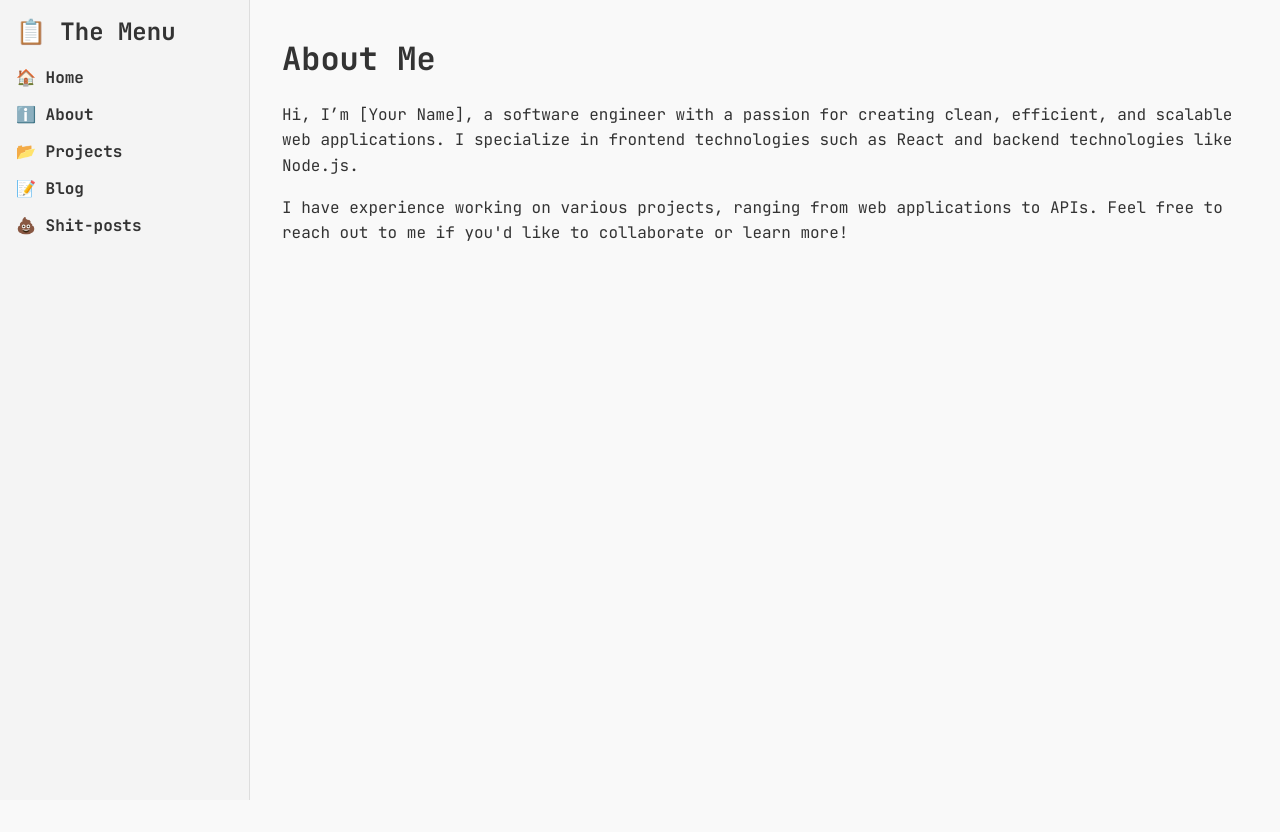
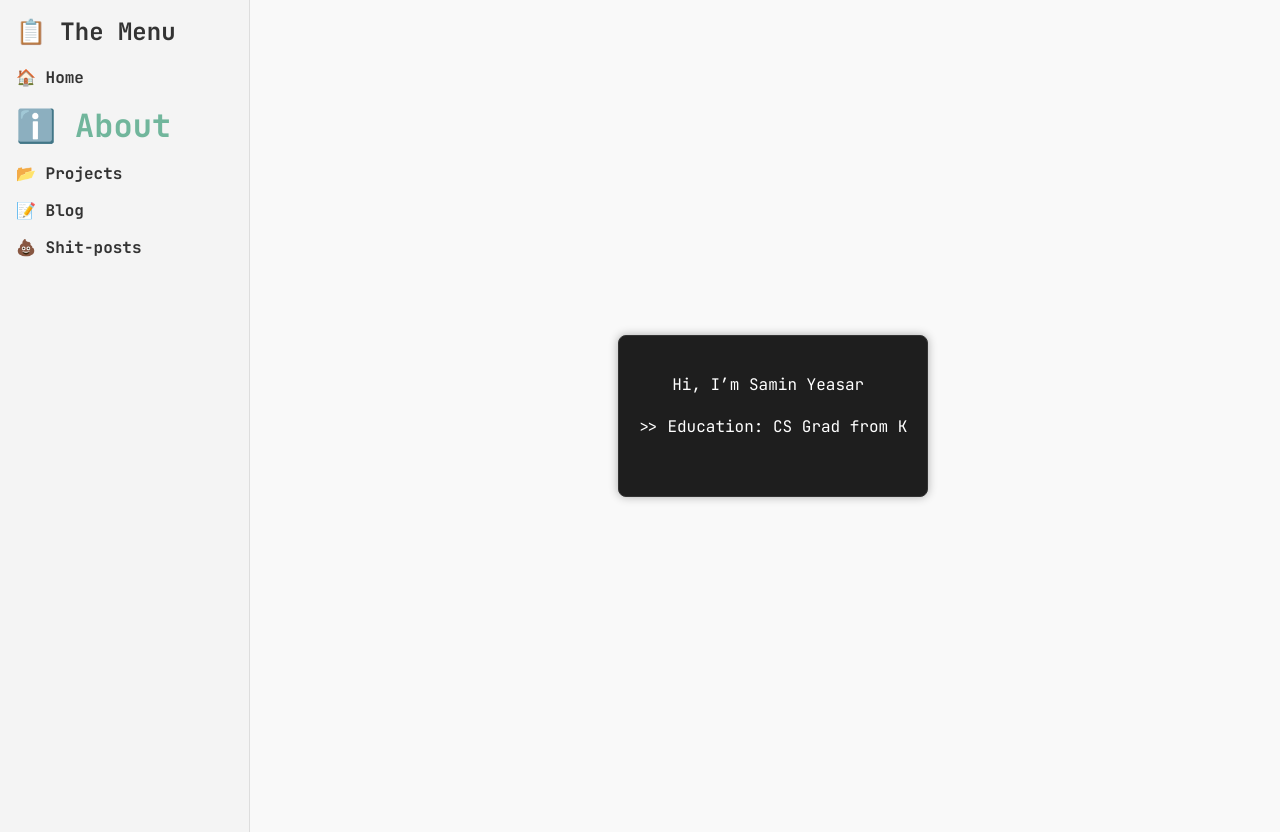
Before and after one commit to Y3454R/my-portfolio-website, a Next.js app: page /about in a window 1280 px wide. Before the commit the page ends 800 px from the top, so only its background shows below. Built offline with nearby package versions, Linux system fonts and the light colour scheme.

Commit message:
:star: feat: add about me

```diff
--- a/package.json
+++ b/package.json
@@ -9,9 +9,9 @@
     "lint": "next lint"
   },
   "dependencies": {
+    "next": "14.2.11",
     "react": "^18",
-    "react-dom": "^18",
-    "next": "14.2.11"
+    "react-dom": "^18"
   },
   "devDependencies": {
     "eslint": "^8",
--- /dev/null
+++ b/src/app/about/about.module.css
@@ -0,0 +1,42 @@
+.container {
+  display: flex;
+  justify-content: center;
+  align-items: center;
+  height: 100vh; /* Adjust if needed */
+  text-align: center; /* Center the text horizontally */
+  padding: 20px;
+  box-sizing: border-box;
+}
+
+.terminal {
+  font-family: "JetBrains Mono", monospace;
+  background: #1e1e1e; /* Dark background for a terminal effect */
+  color: #ffffff; /* White text color */
+  border: 1px solid #333; /* Border to mimic terminal */
+  padding: 20px;
+  border-radius: 8px;
+  box-shadow: 0 0 10px rgba(0, 0, 0, 0.3);
+  max-width: 80%; /* Adjust based on your design needs */
+  margin: auto;
+}
+
+.typingWrapper {
+  white-space: pre; /* Maintain spacing and line breaks */
+  overflow: hidden;
+  font-size: 1.2em; /* Adjust the font size as needed */
+}
+
+.cursor {
+  display: inline-block;
+  background-color: #00ff00; /* Green cursor for terminal effect */
+  width: 10px;
+  height: 1em;
+  margin-left: 2px;
+  animation: blink 1s step-start infinite;
+}
+
+@keyframes blink {
+  50% {
+    background-color: transparent;
+  }
+}
--- a/src/app/about/page.js
+++ b/src/app/about/page.js
@@ -1,18 +1,60 @@
+"use client";
+import { useEffect, useState } from "react";
+import styles from "./about.module.css";
+
 export default function About() {
+  const lines = [
+    "Hi, I’m Samin Yeasar ",
+    ">> Education: CS Grad from KUET ",
+    ">> Experiences: Jr. SWE @ CodeMarshal IT Systemss",
+    ">> skills : ",
+    " *languages: C++, JS, Python ",
+    " *frontend: React Native, Next JS ",
+    " *backend: Node JS, Express ",
+    " *database: PostgreSQL ",
+    " *tools: git ",
+  ];
+
+  const [displayedText, setDisplayedText] = useState([]);
+  const [currentLine, setCurrentLine] = useState(0);
+  const [currentCharIndex, setCurrentCharIndex] = useState(0);
+
+  useEffect(() => {
+    if (currentLine < lines.length) {
+      if (currentCharIndex < lines[currentLine].length) {
+        const timeoutId = setTimeout(() => {
+          setDisplayedText((prev) => {
+            const updatedText = [...prev];
+            updatedText[currentLine] =
+              (updatedText[currentLine] || "") +
+              lines[currentLine][currentCharIndex];
+            return updatedText;
+          });
+          setCurrentCharIndex(currentCharIndex + 1);
+        }, 100); // Typing speed (adjust the delay)
+
+        return () => clearTimeout(timeoutId); // Cleanup the timeout
+      } else {
+        // Move to the next line
+        const nextLineTimeout = setTimeout(() => {
+          setCurrentLine(currentLine + 1);
+          setCurrentCharIndex(0);
+        }, 500); // Delay between lines
+        return () => clearTimeout(nextLineTimeout);
+      }
+    }
+  }, [currentCharIndex, currentLine, lines]);
+
   return (
-    <div>
-      <h1>About Me</h1>
-      <p>
-        Hi, I’m [Your Name], a software engineer with a passion for creating
-        clean, efficient, and scalable web applications. I specialize in
-        frontend technologies such as React and backend technologies like
-        Node.js.
-      </p>
-      <p>
-        I have experience working on various projects, ranging from web
-        applications to APIs. Feel free to reach out to me if you'd like to
-        collaborate or learn more!
-      </p>
+    <div className={styles.container}>
+      <div className={styles.terminal}>
+        <div className={styles.typingWrapper}>
+          {displayedText.map((line, index) => (
+            <p key={index}>{line}</p>
+          ))}
+        </div>
+        <div className={styles.cursor}></div>
+      </div>
     </div>
   );
 }
--- a/src/app/layout.js
+++ b/src/app/layout.js
@@ -1,8 +1,11 @@
-// src/app/layout.js
+"use client";
+import { usePathname } from "next/navigation"; // Use the new hook for routing
 import "./globals.css"; // Import global styles
 import styles from "./layout.module.css"; // Import layout-specific styles
 
 export default function RootLayout({ children }) {
+  const pathname = usePathname(); // Get the current path
+
   return (
     <html lang="en">
       <head>
@@ -19,19 +22,44 @@ export default function RootLayout({ children }) {
             <nav>
               <ul>
                 <li>
-                  <a href="/home">🏠 Home</a>
+                  <a
+                    href="/home"
+                    className={pathname === "/home" ? styles.active : ""}
+                  >
+                    🏠 Home
+                  </a>
                 </li>
                 <li>
-                  <a href="/about">ℹ️ About</a>
+                  <a
+                    href="/about"
+                    className={pathname === "/about" ? styles.active : ""}
+                  >
+                    ℹ️ About
+                  </a>
                 </li>
                 <li>
-                  <a href="/projects">📂 Projects</a>
+                  <a
+                    href="/projects"
+                    className={pathname === "/projects" ? styles.active : ""}
+                  >
+                    📂 Projects
+                  </a>
                 </li>
                 <li>
-                  <a href="/blog">📝 Blog</a>
+                  <a
+                    href="/blog"
+                    className={pathname === "/blog" ? styles.active : ""}
+                  >
+                    📝 Blog
+                  </a>
                 </li>
                 <li>
-                  <a href="/blog">💩 Shit-posts</a>
+                  <a
+                    href="/shit-posts"
+                    className={pathname === "/shit-posts" ? styles.active : ""}
+                  >
+                    💩 Shit-posts
+                  </a>
                 </li>
               </ul>
             </nav>
--- a/src/app/layout.module.css
+++ b/src/app/layout.module.css
@@ -39,6 +39,12 @@
   font-size: 1.2rem; /* Increase font size on hover */
 }
 
+.sidebar nav ul li a.active {
+  color: #71b69c; /* Highlight color for active link */
+  font-size: 2rem; /* Increase font size for active link */
+  font-weight: bold; /* Ensure font weight is bold for active link */
+}
+
 .mainContent {
   padding: 1rem;
 }
```
Also changed, not shown: src/app/shit-posts/page.js (added, +8 -0 lines).
